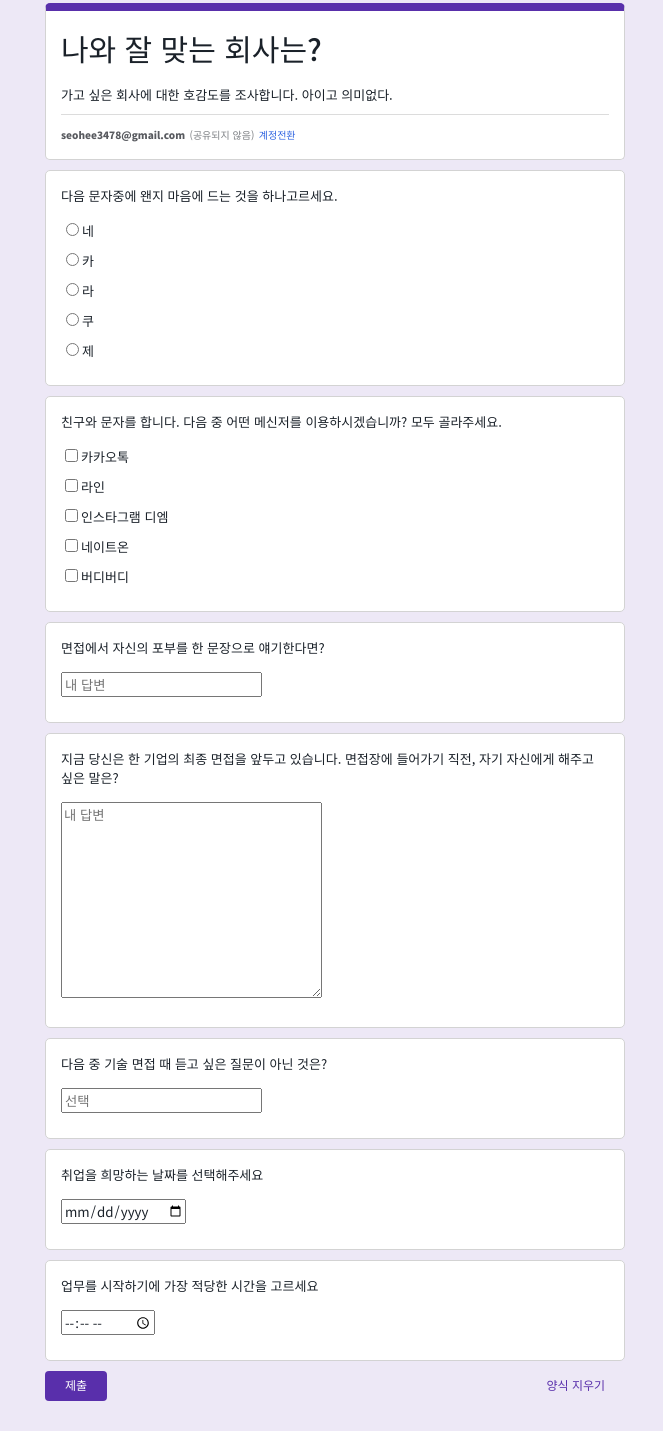
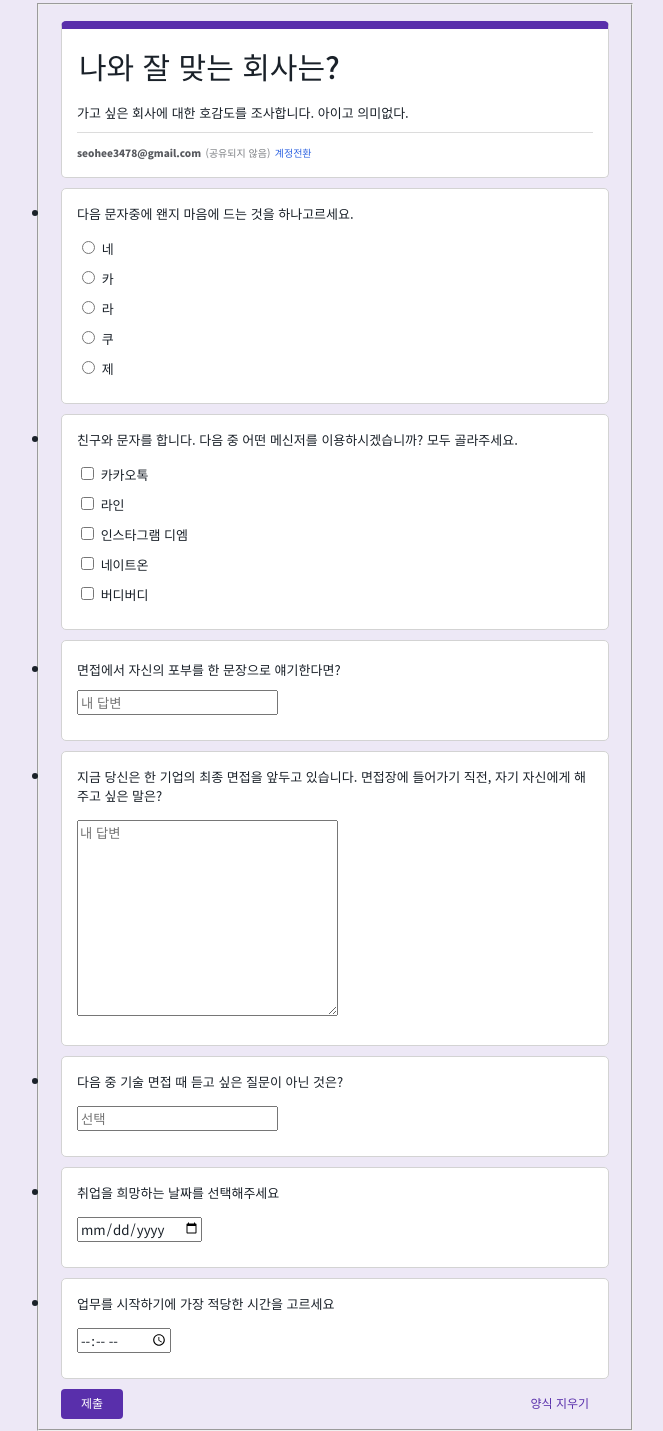
Before and after one commit to SeoHee3478/FrontendSchool_2, a plain HTML site: page Day6/form/003_googleform.html in a window 1280 px wide. Shown: the part 17-1448 px from the top of the page, without its empty margins (305-968 px from the left). Drawn offline with Linux system fonts and the light colour scheme.

Commit message:
Update 003_googleform.html
label input 연결 및 fieldset 추가

```diff
--- a/Day6/form/003_googleform.html
+++ b/Day6/form/003_googleform.html
@@ -14,82 +14,114 @@
 
 <body>
     <section class="wrapper">
+
+
+        <form action="" method="get">
+            <fieldset>
                 <div class="question_box header">
-            <h1 class="title">나와 잘 맞는 회사는?</h1>
+                    <legend class="title">나와 잘 맞는 회사는?</legend>
                     <p class="sub">가고 싶은 회사에 대한 호감도를 조사합니다. 아이고 의미없다.</p>
 
                     <span class="email">seohee3478@gmail.com</span>
                     <span class="chk_share">(공유되지 않음)</span>
                     <span class="change">계정전환</span>
                 </div>
-        <form action="" method="post">
+                <ul>
+                    <li>
                         <div class="question_box">
-                <label>
                             <p class="question">
-                        다음 문자중에 왠지 마음에 드는 것을 하나고르세요.</p>
+                                다음 문자중에 왠지 마음에 드는 것을 하나고르세요.
+                            </p>
                             <p class="answer">
-                        <input type="radio" name="check_company" value="naver">네
+                                <input type="radio" name="check_company" id="na" value="naver">
+                                <label for="na">네</label>
                             </p>
-                    <p class="answer"><input type="radio" name="check_company" value="kakao">카</p>
-                    <p class="answer"><input type="radio" name="check_company" value="line">라
+                            <p class="answer">
+                                <input type="radio" name="check_company" id="ka" value="kakao">
+                                <label for="ka">카</label>
                             </p>
-                    <p class="answer"><input type="radio" name="check_company" value="coopang">쿠
+                            <p class="answer">
+                                <input type="radio" name="check_company" id="la" value="line">
+                                <label for="la">라</label>
                             </p>
-                    <p class="answer"><input type="radio" name="check_company" value="jejubase">제</p>
-
-                </label>
+                            <p class="answer">
+                                <input type="radio" name="check_company" id="coo" value="coopang">
+                                <label for="coo">쿠</label>
+                            </p>
+                            <p class="answer">
+                                <input type="radio" name="check_company" id="je" value="jejubase">
+                                <label for="je">제</label>
+                            </p>
                         </div>
+                    </li>
+                    <li>
                         <div class="question_box">
-                <label>
                             <p class="question">
                                 친구와 문자를 합니다. 다음 중 어떤 메신저를 이용하시겠습니까? 모두 골라주세요.</p>
                             <p class="answer">
-                        <input type="checkbox" name="check_messanger" value="kakaotalk">카카오톡</p>
+                                <input type="checkbox" name="check_messanger" id="km" value="kakaotalk">
+                                <label for="km">카카오톡</label>
+                            </p>
                             <p class="answer">
-                        <input type="checkbox" name="check_messanger" value="line">라인</p>
+                                <input type="checkbox" name="check_messanger" id="lm" value="line">
+                                <label for="lm">라인</label>
+                            </p>
                             <p class="answer">
-                        <input type="checkbox" name="check_messanger" value="instagram_dm">인스타그램 디엠</p>
+                                <input type="checkbox" name="check_messanger" id="im" value="instagram_dm">
+                                <label for="im">인스타그램 디엠</label>
+                            </p>
                             <p class="answer">
-                        <input type="checkbox" name="check_messanger" value="nateon">네이트온</p>
+                                <input type="checkbox" name="check_messanger" id="nm" value="nateon">
+                                <label for="nm">네이트온</label>
+                            </p>
                             <p class="answer">
-                        <input type="checkbox" name="check_messanger" value="buddybuddy">버디버디</p>
-                </label>
+                                <input type="checkbox" name="check_messanger" id="bm" value="buddybuddy">
+                                <label for="bm">버디버디</label>
+                            </p>
                         </div>
+                    </li>
+                    <li>
                         <div class="question_box">
-                <label>
-                    <p class="question">
-                        면접에서 자신의 포부를 한 문장으로 얘기한다면?</p>
+                            <label class="question" for="dream">면접에서 자신의 포부를 한 문장으로 얘기한다면?</label>
                             <p class="answer">
-                        <input type="text" name="ambition" placeholder="내 답변">
+                                <input type="text" name="ambition" id="dream" placeholder="내 답변">
                             </p>
-                </label>
                         </div>
-
+                    </li>
+                    <li>
                         <div class="question_box">
-                <label>
+                            <label for="before">
                                 <p class="question">
                                     지금 당신은 한 기업의 최종 면접을 앞두고 있습니다. 면접장에 들어가기 직전, 자기 자신에게 해주고 싶은 말은?</p>
                                 <p class="answer">
-                        <textarea name="before_interview" id="" cols="30" rows="10" placeholder="내 답변"></textarea>
+                            </label>
+                            <p class="answer">
+                                <textarea name="before_interview" id="before" cols="30" rows="10"
+                                    placeholder="내 답변"></textarea>
                             </p>
+                        </div>
+                    </li>
+                    <li>
+                        <div class="question_box">
+                            <label for="skill_interview">
+                                <p class="question">다음 중 기술 면접 때 듣고 싶은 질문이 아닌 것은?</p>
                             </label>
-            </div>
-
-
-            <div class="question_box">
-                <label>
-                    <p class="question">다음 중 기술 면접 때 듣고 싶은 질문이 아닌 것은?</p>
                             <p class="answer">
-                        <input type="text" id="skill_interview" list="question" name="question" placeholder="선택">
+                                <input type="text" id="skill_interview" list="question" name="question"
+                                    placeholder="선택">
                                 <datalist id="question">
-
-                            <option value="MVC패턴에 대해서 설명해주세요">MVC패턴에 대해서 설명해주세요.</option>
-                            <option value="RESTful한 HTTP에 대해서 설명해주세요">RESTful한 HTTP에 대해서 설명해주세요.</option>
+                                    <option value="0" selected disabled>선택</option>
+                                    <option value="1">자료구조와 알고리즘</option>
+                                    <option value="2">웹접근성</option>
+                                    <option value="3">CSS Flex와 Grid</option>
+                                    <option value="4">자바스크립트 이벤트 전파과정</option>
+                                    <option value="5">브라우저 리플로우 현상</option>
                                 </datalist>
                             </p>
                             </label>
                         </div>
-
+                    </li>
+                    <li>
                         <div class="question_box">
                             <label for="job_start">
                                 <p class="question">취업을 희망하는 날짜를 선택해주세요</p>
@@ -98,17 +130,22 @@
                                 <input type="date" name="start_date" id="job_start">
                             </p>
                         </div>
-
+                    </li>
+                    <li>
                         <div class="question_box">
-                <label>
+                            <label for="job_time">
                                 <p class="question">업무를 시작하기에 가장 적당한 시간을 고르세요</p>
+                            </label>
                             <p class="answer">
-                        <input type="time" name="start_time">
+                                <input type="time" name="start_time" id="job_time">
                             </p>
                             </label>
                         </div>
+                    </li>
                     <button class="submit" type="submit">제출</button>
                     <button class="reset" type="reset">양식 지우기</button>
+                </ul>
+            </fieldset>
         </form>
     </section>
 </body>
```
Lines whose indentation alone changed are shown as unchanged.
